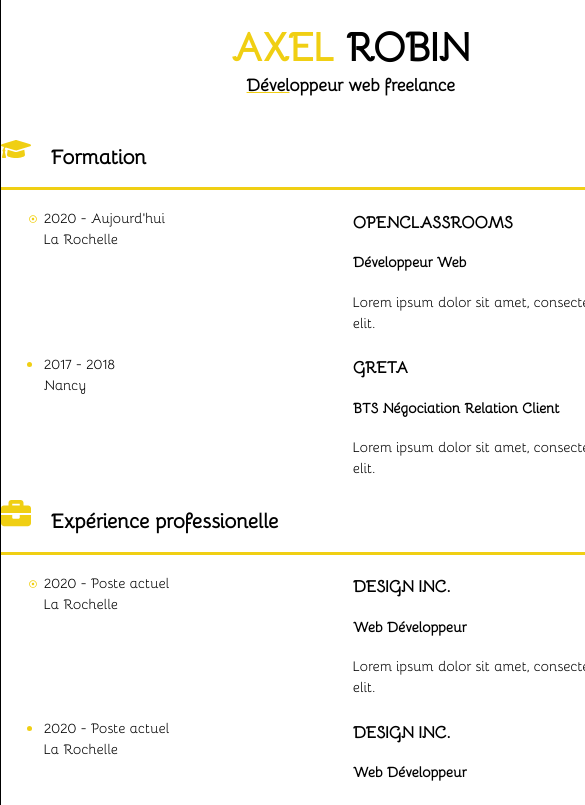
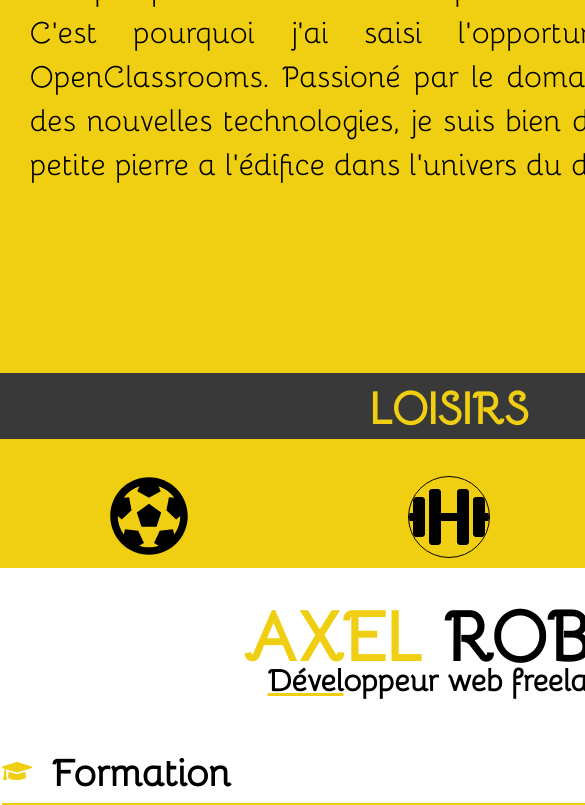
Before and after one commit to AxelDonatello/projetcv, a plain HTML site: page index.html in a window 390 px wide. Shown: the part 1128-1933 px from the top of the page, 585 px wide, since content can reach past the window. Drawn offline with Linux system fonts and the light colour scheme.

Commit message:
retravaille du responsive + finition des détails

```diff
--- a/index.html
+++ b/index.html
@@ -67,10 +67,10 @@
       			</article>
 
     			<h2><img src="images/pencil-alt-solid.svg" alt="recommandation" class="recommandation"/>Recommandations</h2>
-    			<article class="reco">
-					<div class="reco2"><h4 class="mentor">NICOLAS RESIN</h4><br />Mentor, OPENCLASSROOMS<br />Téléphone:<br />Email : name@email.com</div>
-					<div class="reco2"><h4 class="mentor">MAXIME KIEMAN</h4><br />Directeur, Mon agence<br />Téléphone:<br />Email : name@email.com</div>
-				</article>
+    			<div class="reco">
+					<div class="reco2"><span class="mentor">NICOLAS RESIN<br />Mentor, OPENCLASSROOMS<br />Téléphone:</span><br />Email : name@email.com</div>
+					<div class="reco3"><span class="mentor">MAXIME KIEMAN<br />Directeur, Mon agence<br />Téléphone:</span><br />Email : name@email.com</div>
+				</div>
 	</section>
 
 	<section class="gauche">
@@ -96,9 +96,9 @@
 	</div>
 	<h2>LOISIRS</h2>
 	<div class="loisirs">
-		<div class="borfoot"><img src="images/futbol-solid.svg" alt="football" class="foot" /></div>
-		<div class="bormuscu"><img src="images/dumbbell-solid.svg" alt="muscu" class="muscu" /></div>
-		<div class="borxbox"><img src="images/xbox-brands.svg" alt="xbox" class="xbox" /></div>
+		<img src="images/futbol-solid.svg" alt="football" class="foot" />
+		<img src="images/dumbbell-solid.svg" alt="muscu" class="muscu" />
+		<img src="images/xbox-brands.svg" alt="xbox" class="xbox" />
 	</div>
 </section>
 </main>
--- a/style.css
+++ b/style.css
@@ -7,28 +7,52 @@
 	}
 	header h1
 	{
-		width: 700px;
 		text-align: center;
+		font-size: 70px;
 	}
-	.contact p
+	.firstname
 	{
-		font-size: 16px;
+		font-size: 70px !important;
 	}
-	.propos p
+	.job
 	{
-		font-size: 16px;
-	}
-	.droite article
-	{
-		width: 700px;
-	}
-	.droite td
-	{
-		width: 400px;
+		font-size: 30px !important;
 	}
 	.gauche
 	{
-		width: 700px;
+		margin-right: 0px !important;
+		width: 100% !important;
+		font-size: 30px !important;
+	}
+	.photo
+	{
+		width: 200px !important;
+		height: 200px !important;
+	}
+	.contact
+	{
+		line-height: 25px !important;
+	}
+	.foot
+	{
+		width: 80px !important;
+		height: 80px !important;
+	}
+	.muscu
+	{
+		width: 80px !important;
+		height: 80px !important;
+	}
+	.xbox
+	{
+		width: 80px !important;
+		height: 80px !important;
+	}
+	.droite
+	{
+		width: 100% !important;
+		font-size: 25px !important;
+		padding-left: 2px;
 	}
 }
 
@@ -48,33 +72,30 @@ main
 {
 	display: flex;
 	background-image: url("#");
-	font-family: bellota;
-	font-size: 14px;
+	font-family: bellota, Arial, sans-serif;
+	font-size: 16px;
 	color: black;
-	width: 700px;
-	margin-right: auto;
-	margin-left: auto;
-	border: solid 1px black;
+	width: 900px;
+	height: auto;
 }
 
 h1
 {
-	text-align: left;
-	padding-left: 0px;
-	/*text-shadow: 2px 2px 4px black;*/
-	font-size: 40px;
+	margin-top: 50px;
+	margin-bottom: 50px;
+	font-size: 50px;
 	line-height: 30px;
 }
 
 article
 {
 	border-top: solid rgb(240, 207, 19);
-	width: 500px;
+	width: 100%;
 }
 
 td
 {
-	width: 250px;
+	width: 400px;
 	min-width: 200px;
 	vertical-align: top;
 }
@@ -82,25 +103,22 @@ td
 ul
 {
 	color: rgb(240, 207, 19);
+	padding-left: 20px;
 }
 .gauche
 {
 	display: flex;
 	flex-direction: column;
-	font-size: 10px;
+	font-size: 15px;
 	background-color: rgb(240, 207, 19);
-	margin-right: 5px;
-	/*height: 1080px;
-	min-width: 200px;
-	width: 200px;*/
+	margin-right: 40px;
+	width: 30%;
+	height: auto;
 	order: 1;
-	flex: 0.5;
-
 }
 
 .gauche h2
 {
-	text-decoration: none;
 	background-color: rgb(57,57,57);
 	color: rgb(240, 207, 19);
 	text-align: center;
@@ -108,18 +126,26 @@ ul
 
 .droite h2
 {
-	font-size : 20px;
-	text-align: left;
+	margin-bottom: 5px;
+}
 
+.droite h3
+{
+	margin-bottom: 4px;
+}
+
+.droite h4
+{
+	margin-top: 2px;
+	margin-bottom: 2px;
+	font-weight: normal;
 }
 
 .droite
 {
   display: block;
-  /*min-width: 650px;
-  width: 700px;*/
+  width: 70%;
   order: 2;
-  flex: 5;
 }
 
 .puce
@@ -134,65 +160,66 @@ ul
 
 .job
 {
-	font-size: 17px;
+	font-size: 20px;
 }
 
 .contact
 {
  text-align: justify;
- padding-left: 20px;
- font-size: 12px;
+ padding-left: 30px;
+ line-height: 15px;
 }
 
 .propos
 {
 	text-align: justify;
-	padding-left: 20px;
-	padding-right: 20px;
-	padding-bottom: 220px;
-	font-size: 12px;
+	padding-left: 30px;
+	padding-right: 30px;
+	padding-bottom: 120px;
 }
 
 .divphoto
 {
 	margin-right: auto;
 	margin-left: auto;
-	margin-bottom: 0px;
-	margin-top: 10px;
+	margin-bottom: 10px;
+	margin-top: 40px;
 }
 
 .photo
 {
-	border-radius: 50px 50px 50px 50px;
+	border-radius: 100%;
+	border: solid rgb(218, 175, 18) 2px;
+	width: 105px;
+	height: 105px;
 }
 
 .firstname
 {
 	color: rgb(240, 207, 19);
 	text-decoration: none;
-	font-size: 40px;
+	font-size: 50px;
 }
 
 .foot
 {
-	width: 80%;
-	height: 80%;
-	border: solid 1.5px black;
-	border-radius: 50px;
+	width: 40px;
+	height: 40px;
+
 }
 
 .muscu
 {
-	width: 80%;
-	height: 80%;
+	width: 40px;
+	height: 40px;
 	border: solid 1.5px black;
 	border-radius: 50px;
 }
 
 .xbox
 {
-	width: 80%;
-	height: 80%;
+	width: 40px;
+	height: 40px;
 	border: solid 1.5px black;
 	border-radius: 50px;
 }
@@ -222,29 +249,34 @@ ul
 .LR
 {
 	color: black;
+	font-weight: bold;
 }
 
 .reco
 {
 	display: flex;
 	flex-direction: row;
-	justify-content: space-around;
+	border-top: solid rgb(240, 207, 19);
 }
 
 .reco2
 {
-	min-width: 200px;
-	padding-top: 10px;
-	line-height: 15px;
+	margin-top: 20px;
 }
 
+.reco3
+{
+	margin-top: 20px;
+	margin-left: 150px;
+}
+
+.mentor
+{
+	font-weight: bold;
+}
 .loisirs
 {
 	display: flex;
 	justify-content: space-around;
+	margin-bottom: 10px;
 }
-
-.mentor
-{
-	margin-bottom: 0px;
-}
```
Also changed, not shown: 1 other file.
